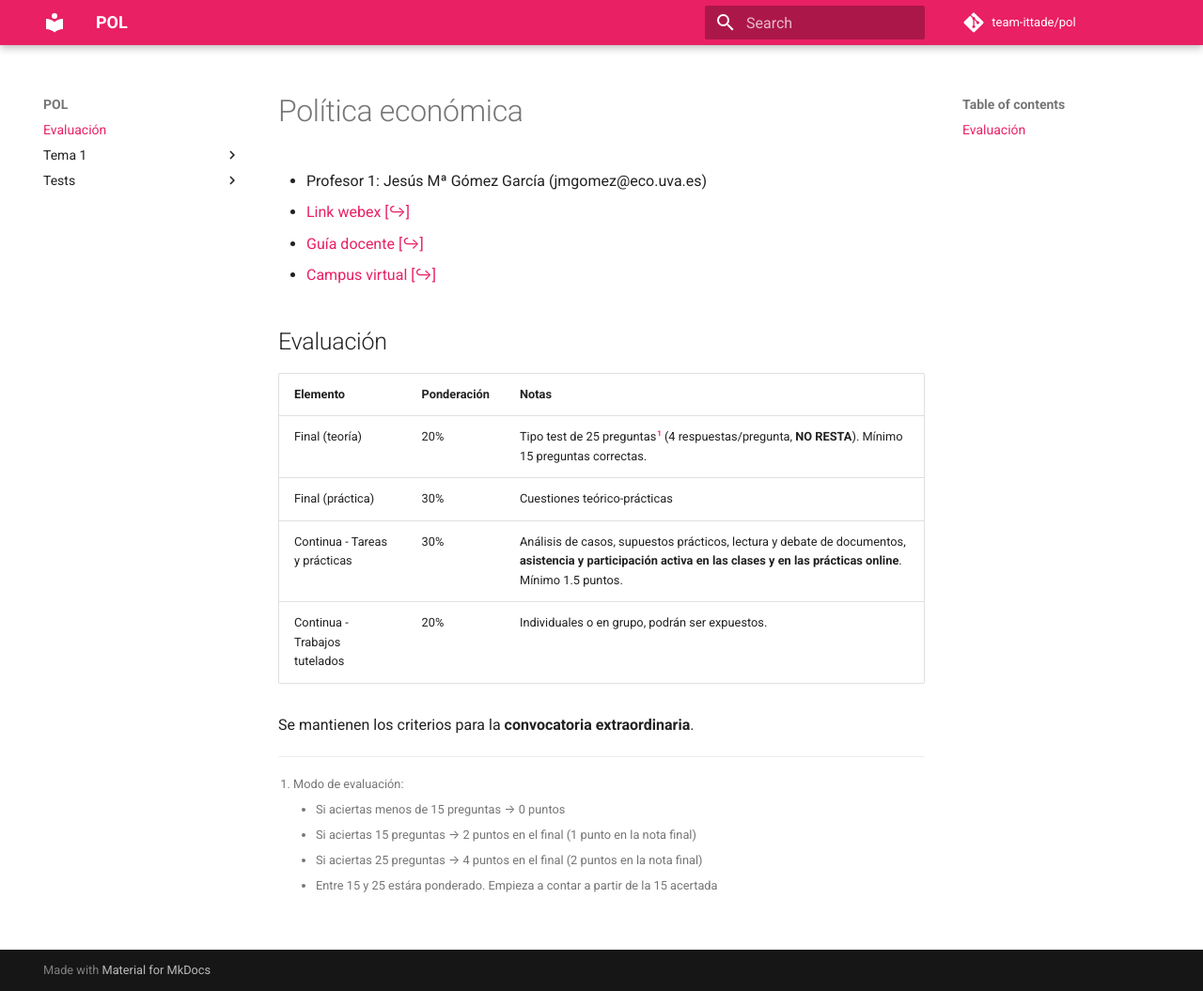
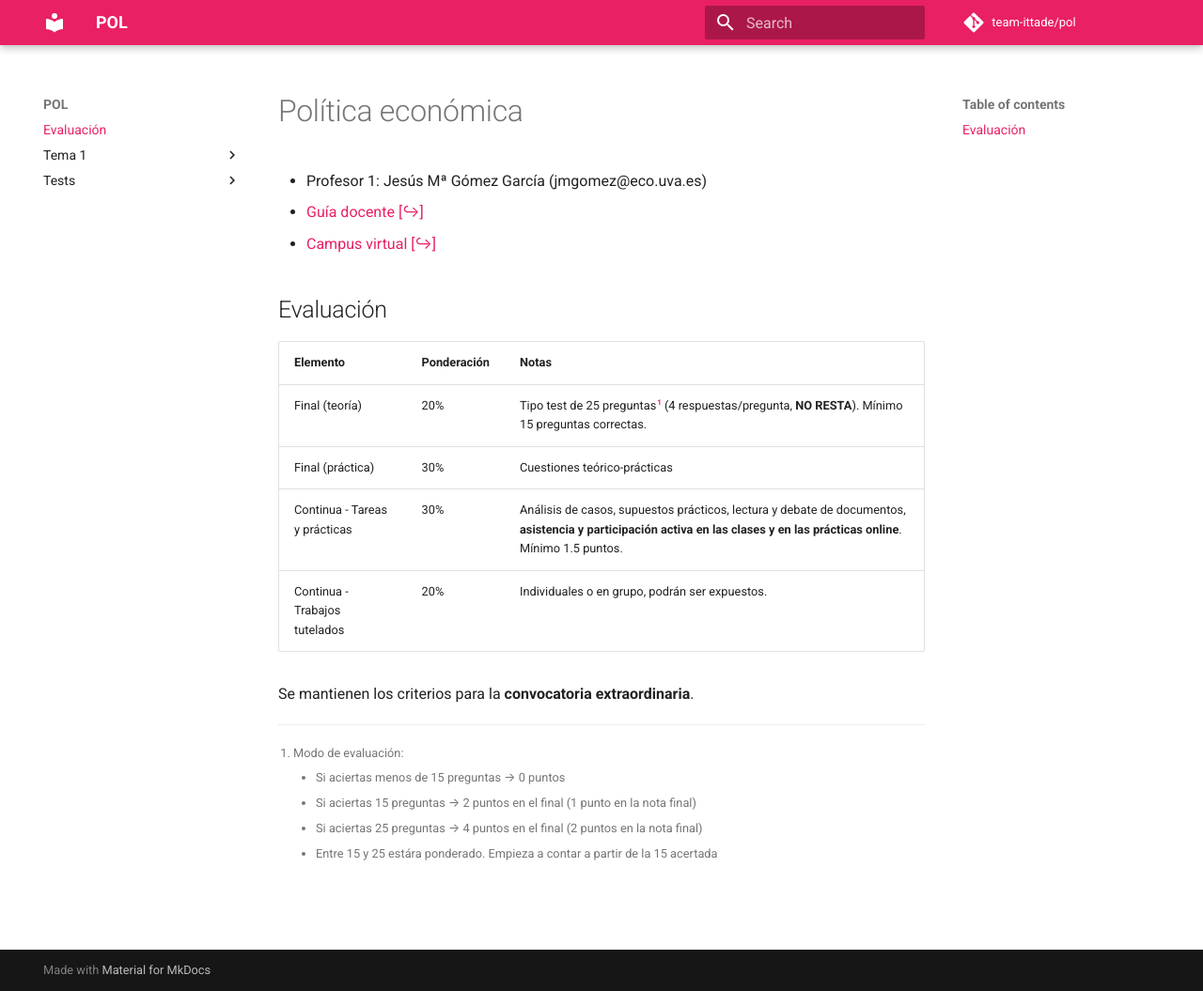
Before and after one commit to team-ittade/pol, an MkDocs documentation site: the page built from docs/index.md, in a window 1280 px wide and 1055 px high. Shown: the whole window at 94% size. Built offline with MkDocs 1.6.1 and Material for MkDocs 9.7.7, drawn with Linux system fonts in a browser that asks for light colours; comment, search, counter and statistics services are not loaded.

Commit message:
chore: remove webex links

```diff
--- a/docs/index.md
+++ b/docs/index.md
@@ -1,7 +1,6 @@
 # Política económica
 
 - Profesor 1: Jesús Mª Gómez García (jmgomez@eco.uva.es)
-- [Link webex](https://universidaddevalladolid.webex.com/meet/jmgomez){: .elink}
 - [Guía docente](https://campusvirtual.uva.es/pluginfile.php/1692889/mod_resource/content/16/Proyecto-Gu%C3%ADa%20Docente%20Pol%C3%ADtica%20Econ%C3%B3mica%202020-2021%20Adaptado%20a%20la%20nueva%20normalidad.pdf){: .elink}
 - [Campus virtual](https://campusvirtual.uva.es/course/view.php?id=31849){: .elink}
 
```
